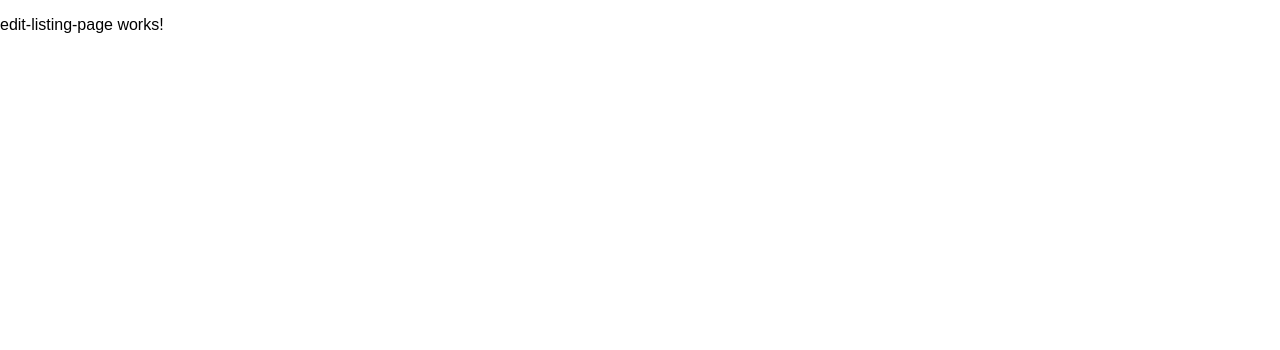
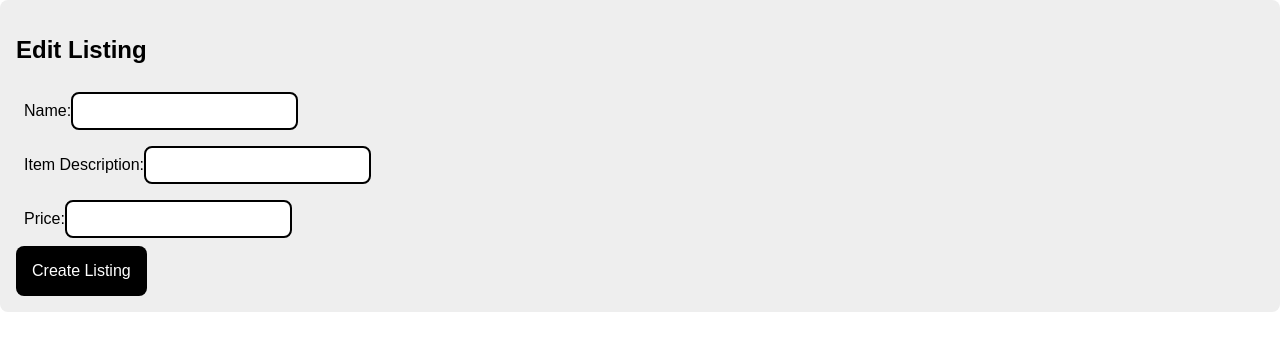
Before and after one commit to aliahmadcse/buy-and-sell, an Angular app: page /edit-listing/123 in a window 1280 px wide. Shown: the top 350 px of the page. Built offline with nearby package versions, Linux system fonts and the light colour scheme.

Commit message:
Adds data-form component

```diff
--- a/src/app/app.module.ts
+++ b/src/app/app.module.ts
@@ -10,6 +10,7 @@ import {MyListingsPageComponent} from "./my-listings-page/my-listings-page.compo
 import {NewListingsPageComponent} from "./new-listings-page/new-listings-page.component";
 import {EditListingPageComponent} from "./edit-listing-page/edit-listing-page.component";
 import {FormsModule} from "@angular/forms";
+import { ListingDataFormComponent } from './listing-data-form/listing-data-form.component';
 
 @NgModule({
   declarations: [
@@ -20,6 +21,7 @@ import {FormsModule} from "@angular/forms";
     MyListingsPageComponent,
     NewListingsPageComponent,
     EditListingPageComponent,
+    ListingDataFormComponent,
   ],
   imports: [BrowserModule, AppRoutingModule, FormsModule],
   providers: [],
--- a/src/app/edit-listing-page/edit-listing-page.component.html
+++ b/src/app/edit-listing-page/edit-listing-page.component.html
@@ -1 +1,4 @@
-<p>edit-listing-page works!</p>
+<div class="content-box">
+  <h2>Edit Listing</h2>
+  <app-listing-data-form></app-listing-data-form>
+</div>
--- /dev/null
+++ b/src/app/listing-data-form/listing-data-form.component.html
@@ -0,0 +1,15 @@
+<form (ngSubmit)="onSubmit()">
+  <div>
+    <label for="name">Name:</label>
+    <input type="text" id="name" name="name" [(ngModel)]="name">
+  </div>
+  <div>
+    <label for="description">Item Description:</label>
+    <input type="text" id="description" name="description" [(ngModel)]="description">
+  </div>
+  <div>
+    <label for="price">Price:</label>
+    <input type="text" id="price" name="price" [(ngModel)]="price">
+  </div>
+  <button type="submit"> Create Listing</button>
+</form>
--- /dev/null
+++ b/src/app/listing-data-form/listing-data-form.component.ts
@@ -0,0 +1,50 @@
+import {Component, OnInit} from '@angular/core';
+import {Router} from "@angular/router";
+
+@Component({
+  selector: 'app-listing-data-form',
+  templateUrl: './listing-data-form.component.html',
+  styleUrls: ['./listing-data-form.component.css']
+})
+export class ListingDataFormComponent implements OnInit {
+
+  private _name: string = '';
+  private _description: string = '';
+  private _price: string = '';
+
+  constructor(private router: Router) {
+  }
+
+  ngOnInit(): void {
+  }
+
+  public onSubmit(): void {
+    alert("Creating a new Listing...");
+    this.router.navigateByUrl('/my-listings').then(r => console.log(r));
+  }
+
+  public get name(): string {
+    return this._name;
+  }
+
+  public set name(value: string) {
+    this._name = value;
+  }
+
+  public get description(): string {
+    return this._description;
+  }
+
+  public set description(value: string) {
+    this._description = value;
+  }
+
+  public get price(): string {
+    return this._price;
+  }
+
+  public set price(value: string) {
+    this._price = value;
+  }
+
+}
--- a/src/app/new-listings-page/new-listings-page.component.html
+++ b/src/app/new-listings-page/new-listings-page.component.html
@@ -1,18 +1,4 @@
 <div class="content-box">
   <h2>Create New Listing</h2>
-  <form (ngSubmit)="onSubmit()">
-    <div>
-      <label for="name">Name:</label>
-      <input type="text" id="name" name="name" [(ngModel)]="name">
-    </div>
-    <div>
-      <label for="description">Item Description:</label>
-      <input type="text" id="description" name="description" [(ngModel)]="description">
-    </div>
-    <div>
-      <label for="price">Price:</label>
-      <input type="text" id="price" name="price" [(ngModel)]="price">
-    </div>
-    <button type="submit"> Create Listing</button>
-  </form>
+  <app-listing-data-form></app-listing-data-form>
 </div>
--- a/src/app/new-listings-page/new-listings-page.component.ts
+++ b/src/app/new-listings-page/new-listings-page.component.ts
@@ -1,5 +1,4 @@
 import {Component, OnInit} from '@angular/core';
-import {Router} from "@angular/router";
 
 @Component({
   selector: 'app-new-listings-page',
@@ -7,43 +6,10 @@ import {Router} from "@angular/router";
   styleUrls: ['./new-listings-page.component.css']
 })
 export class NewListingsPageComponent implements OnInit {
-  private _name: string = '';
-  private _description: string = '';
-  private _price: string = '';
 
-  constructor(private router: Router) {
+  constructor() {
   }
 
   ngOnInit(): void {
   }
-
-  public onSubmit(): void {
-    alert("Creating a new Listing...");
-    this.router.navigateByUrl('/my-listings').then(r => console.log(r));
-  }
-
-  public get name(): string {
-    return this._name;
-  }
-
-  public set name(value: string) {
-    this._name = value;
-  }
-
-  public get description(): string {
-    return this._description;
-  }
-
-  public set description(value: string) {
-    this._description = value;
-  }
-
-  public get price(): string {
-    return this._price;
-  }
-
-  public set price(value: string) {
-    this._price = value;
-  }
-
 }
--- a/src/main.ts
+++ b/src/main.ts
@@ -1,8 +1,8 @@
 import { enableProdMode } from '@angular/core';
 import { platformBrowserDynamic } from '@angular/platform-browser-dynamic';
 
-import { AppModule } from './app/app.module';
-import { environment } from './environments/environment';
+import { AppModule } from '@app/app.module';
+import { environment } from '@env/environment';
 
 if (environment.production) {
   enableProdMode();
```
Also changed, not shown: src/app/listing-data-form/listing-data-form.component.css (added), 1 other file (tests, documents, lock files or other folders).
